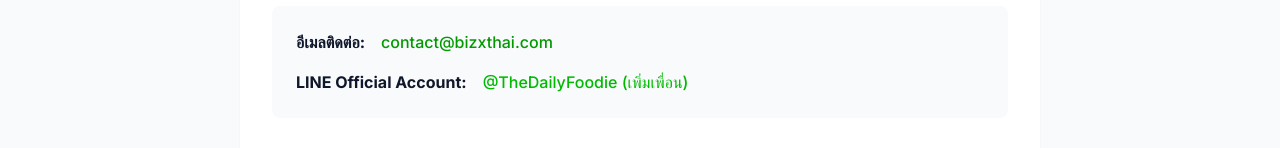
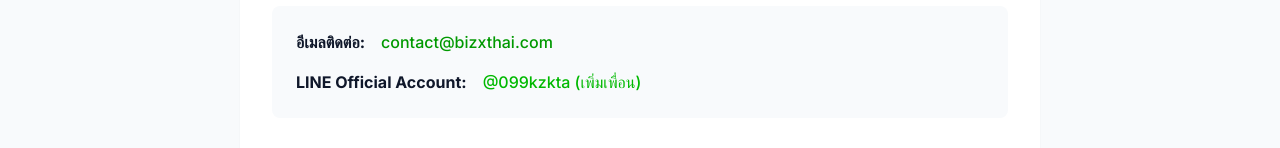
Before and after one commit to dejoro-vsh/affiliate-food-portal, a Next.js app: page /contact in a window 1280 px wide. Shown: the part 307-455 px from the top of the page. Built offline with nearby package versions, Linux system fonts and the light colour scheme.

Commit message:
Update LINE Add Friend links to @099kzkta

```diff
--- a/app/contact/page.tsx
+++ b/app/contact/page.tsx
@@ -13,7 +13,7 @@
           </li>
           <li style={{ display: 'flex', alignItems: 'center', gap: '1rem' }}>
             <strong>LINE Official Account:</strong>
-            <Link href="#" style={{ color: 'var(--primary-color)', fontWeight: 500 }}>@TheDailyFoodie (เพิ่มเพื่อน)</Link>
+            <Link href="https://line.me/R/ti/p/@099kzkta" target="_blank" rel="noopener noreferrer" style={{ color: 'var(--primary-color)', fontWeight: 500 }}>@099kzkta (เพิ่มเพื่อน)</Link>
           </li>
         </ul>
         <Link href="/" className="btn-primary">กลับสู่หน้าหลัก</Link>
--- a/components/DailyDeals.tsx
+++ b/components/DailyDeals.tsx
@@ -41,7 +41,7 @@
                 <span style={{ color: '#ef4444', fontSize: '1rem', fontWeight: 700 }}>{deal.discount}</span>
               </h3>
               <p>{deal.description}</p>
-              <Link href="#" className="btn-primary" style={{ width: '100%', marginTop: '1rem' }}>
+              <Link href="https://line.me/R/ti/p/@099kzkta" target="_blank" rel="noopener noreferrer" className="btn-primary" style={{ width: '100%', marginTop: '1rem' }}>
                 รับสิทธิ์ผ่าน LINE
               </Link>
             </div>
--- a/components/HeroSection.tsx
+++ b/components/HeroSection.tsx
@@ -7,7 +7,7 @@
       <p style={{ fontSize: '1.25rem', marginBottom: '2rem' }}>
         รับโปรโมชันสุดคุ้มจากร้านอาหารดังส่งตรงถึง LINE ของคุณทุกวัน ฟรี!
       </p>
-      <Link href="#" className="btn-primary" style={{ marginBottom: '3rem' }}>
+      <Link href="https://line.me/R/ti/p/@099kzkta" target="_blank" rel="noopener noreferrer" className="btn-primary" style={{ marginBottom: '3rem' }}>
         <img src="https://upload.wikimedia.org/wikipedia/commons/4/41/LINE_logo.svg" alt="LINE" style={{ width: '24px', height: '24px' }} />
         เพิ่มเพื่อนใน LINE
       </Link>
--- a/components/TrustSignals.tsx
+++ b/components/TrustSignals.tsx
@@ -25,7 +25,7 @@
           <div>
             <h3 style={{ marginBottom: '1rem' }}>ติดต่อ</h3>
             <p>อีเมล: contact@bizxthai.com</p>
-            <Link href="#" className="btn-primary" style={{ marginTop: '1rem', padding: '0.5rem 1rem' }}>
+            <Link href="https://line.me/R/ti/p/@099kzkta" target="_blank" rel="noopener noreferrer" className="btn-primary" style={{ marginTop: '1rem', padding: '0.5rem 1rem' }}>
               เพิ่มเพื่อน LINE OA
             </Link>
           </div>
```
